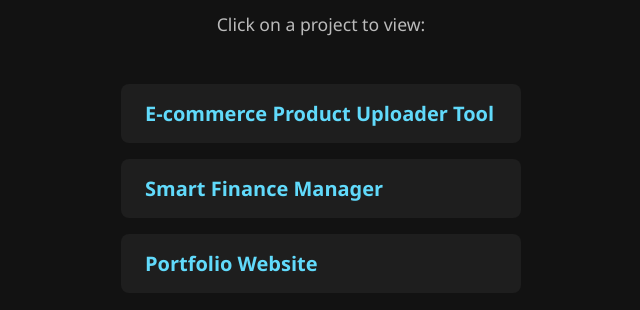
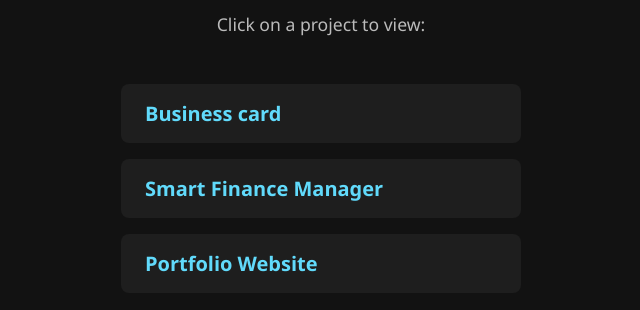
Before and after one commit to aravindakuthota/FrontEnd-Projects-, a plain HTML site: page index.html in a window 1280 px wide. Shown: the part 118-428 px from the top of the page, without its empty margins (319-959 px from the left). Drawn offline with Linux system fonts and the light colour scheme.

Commit message:
Update index.html

```diff
--- a/index.html
+++ b/index.html
@@ -60,8 +60,8 @@
   <p>Click on a project to view:</p>
   <ul>
     <li>
-      <a href="https://your-project-link1.com" target="_blank" rel="noopener noreferrer">
-        E-commerce Product Uploader Tool
+      <a href="Businesscard" target="_blank" rel="noopener noreferrer">
+      Business card
       </a>
     </li>
     <li>
```
